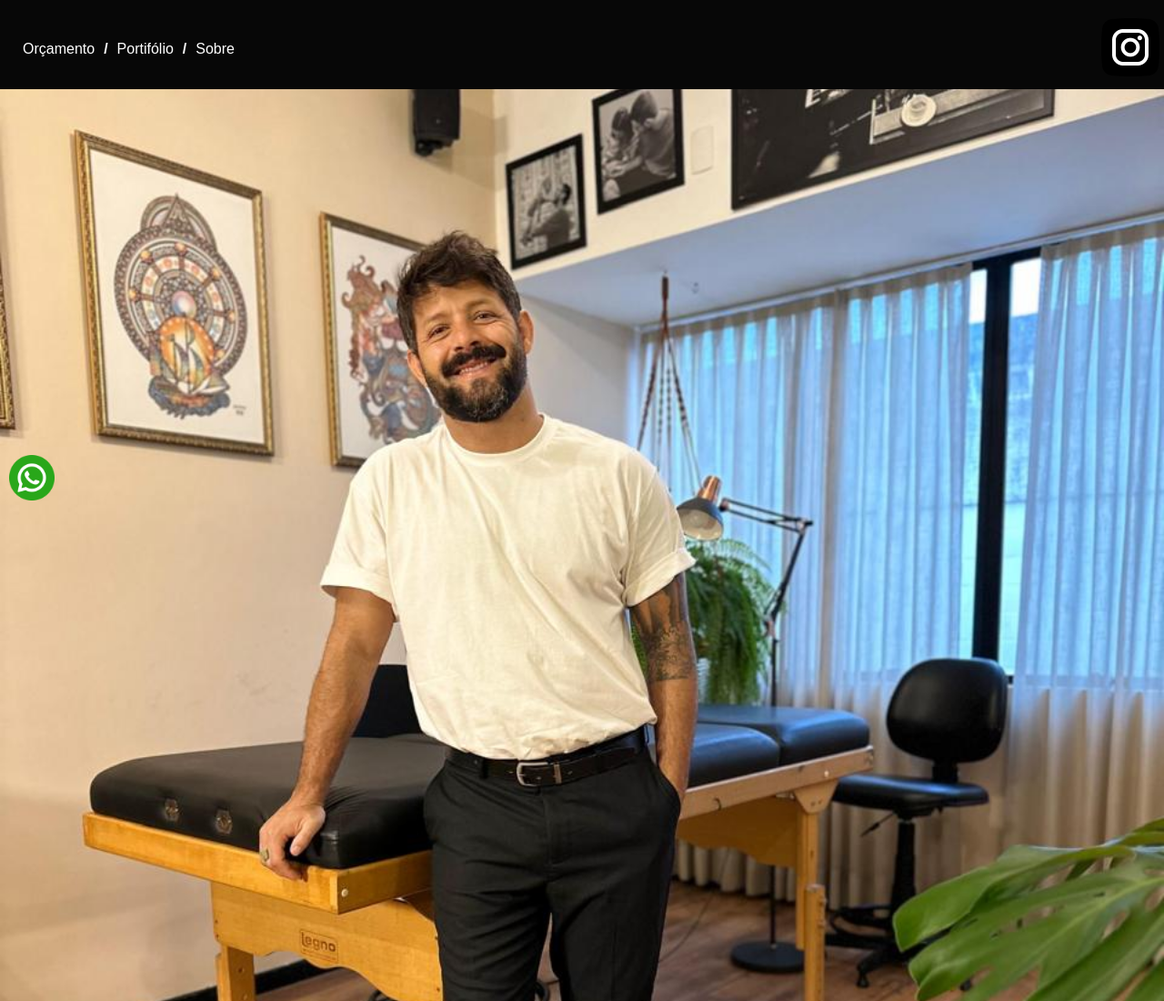
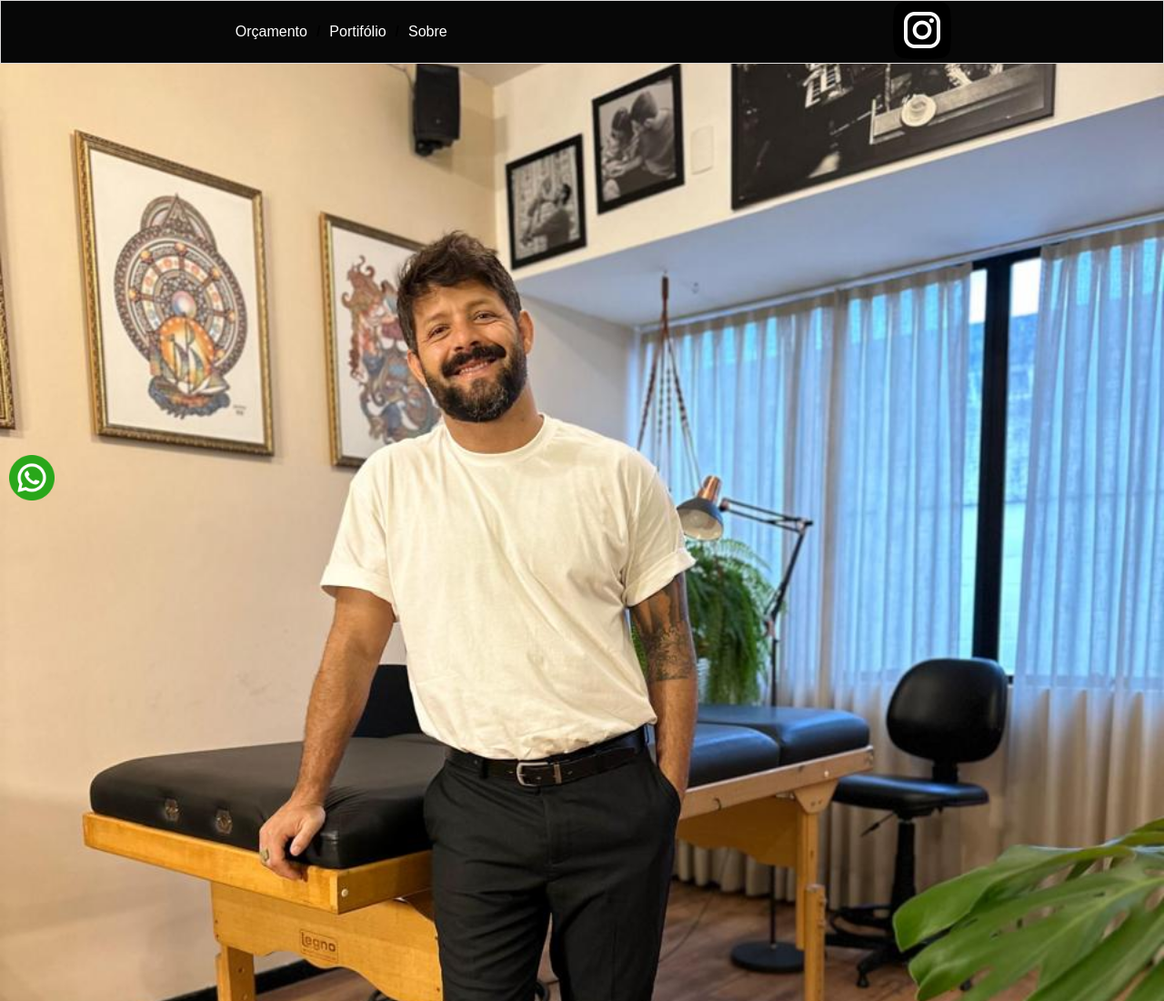
Before and after one commit to viniciuscarvalho32/victor_blanco_ink, a plain HTML site: page index.html in a window 1280 px wide. Shown: the top 1100 px of the page at 91% size. Drawn offline with nearby package versions, Linux system fonts and the light colour scheme.

Commit message:
Atualizacao V2

```diff
--- a/index.html
+++ b/index.html
@@ -4,13 +4,15 @@
 <head>
   <meta charset="UTF-8">
   <meta name="viewport" content="width=device-width, initial-scale=1.0">
+  <script src="index.js"></script>
   <title>Victor Blanco Ink</title>
   <link rel="stylesheet" href="style.css">
+  <script src="https://unpkg.com/scrollreveal"></script>
 </head>
 <body>
 
-  <header>
-    <nav>
+  <!-- <header> -->
+    <nav class="nav-bar" id="nav-bar">
       <ul>
         <li><a href="#orcamento">Orçamento</a></li>
         <li><h4>/</h4></li>
@@ -18,11 +20,11 @@
         <li><h4>/</h4></li>
         <li><a href="#sobre">Sobre</a></li>
       </ul>
+      <div class="igimg">
+        <a href="https://www.instagram.com/victorblancoink/" target="_blank"><img src="./assets/instagram.png"></a>
+      </div>
     </nav>
-    <div class="igimg">
-      <a href="https://www.instagram.com/victorblancoink/" target="_blank"><img src="./assets/instagram.png"></a>
-    </div>
-  </header>
+  <!-- </header> -->
 
   <div class="whatsappicon">
     <a href="https://api.whatsapp.com/send/?phone=5548984286520&text=Olá%2C%20gostaria%20de%20solicitar%20um%20orçamento&app_absent=0" target="_blank"><img src="./assets/whatsapp.png" id="whatimg"></a>
--- a/index.js
+++ b/index.js
@@ -1,6 +1,28 @@
-document.getElementById('contact-form').addEventListener('submit', function(event) {
-    event.preventDefault(); // Evita o envio do formulário padrão
+var prevScrollpos = window.scrollY;
 
-    // Aqui você pode adicionar a lógica para enviar o formulário
-    alert('Formulário enviado com sucesso!');
-  });
+    window.onscroll = function() {
+      var currentScrollPos = window.scrollY;
+      if (prevScrollpos > currentScrollPos) {
+        document.getElementById("nav-bar").classList.remove("hidden");
+      } else {
+        document.getElementById("nav-bar").classList.add("hidden");
+      }
+      prevScrollpos = currentScrollPos;
+    }
+// function initMap() {
+//     // Coordenadas da localização (latitude e longitude)
+//     var location = { lat: -23.550520, lng: -46.633308 }; // Exemplo: São Paulo, Brasil
+
+//     // Criar um mapa com as coordenadas definidas
+//     var map = new google.maps.Map(document.getElementById('mapa'), {
+//       center: location,
+//       zoom: 15 // Nível de zoom
+//     });
+
+//     // Marcar a localização no mapa
+//     var marker = new google.maps.Marker({
+//       position: location,
+//       map: map,
+//       title: 'Localização da Empresa'
+//     });
+//   }
--- a/style.css
+++ b/style.css
@@ -1,9 +1,9 @@
 /* Reset CSS */
 @media (prefers-reduced-motion: no-preference) {
-    html {
-        scroll-behavior: smooth;
-      }
-    }
+  html {
+    scroll-behavior: smooth;
+  }
+}
 * {
     margin: 0;
     padding: 0;
@@ -19,19 +19,34 @@
     padding: 0 20px;
   }
 
-  header {
-    position: fixed;
+  /* header {
     display: flex;
     justify-content: space-between;
     background-color: #070707;
     color: #fff;
     padding: 20px 5px 10px 0;
-    width: 100%;
+    margin-bottom: 10px;
   }
   header h1 {
     font-size: 2rem;
+  } */
+  .nav-bar  {
+    display: flex;
+    top: 0;
+    left: 0;
+    width: 100%;
+    border: 1px solid rgb(219, 217, 217);
+    transition: top 0.3s;
+    position: fixed;
+    background-color: #070707;
+    z-index: 11;
+    justify-content: space-around;
+    align-items: center;
+    /*background-image: linear-gradient( to top, transparent 10%, #52655e, #52655e);*/
   }
-
+  nav.hidden {
+    top: -90px; /* Move o menu para cima para escondê-lo */
+  }
   nav ul {
     display: flex;
     list-style-type: none;
```
